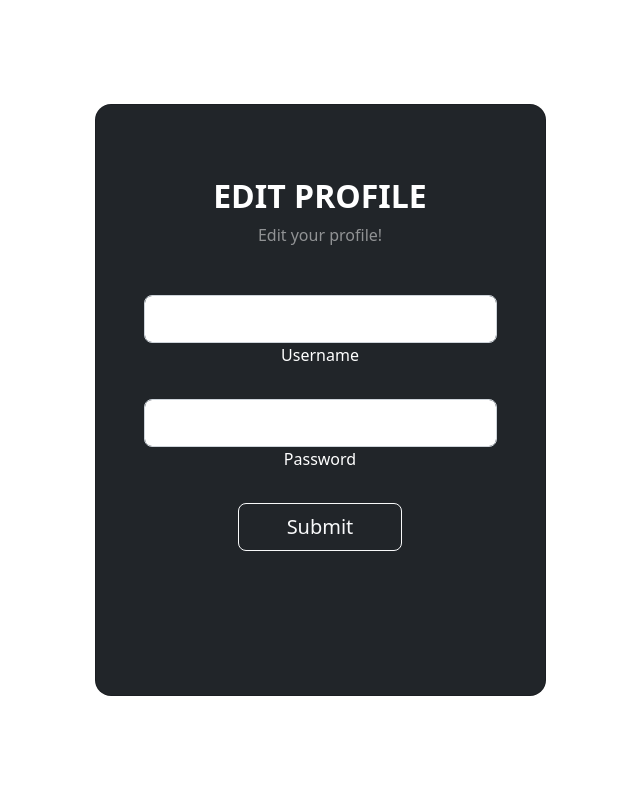
After one commit to RoidoCTB/Final-Project, a PHP site: page /edit.php in a window 1280 px wide. The commit adds this page. Shown: the whole page, without its empty margins (320-960 px from the left). Run offline with PHP 8.4, Linux system fonts and the light colour scheme; data that the repository does not hold is empty; some libraries are stand-ins or nearby versions.

Commit message:
added edit profile

```diff
--- /dev/null
+++ b/edit.php
@@ -0,0 +1,49 @@
+<!DOCTYPE html>
+<html lang="en">
+<head>
+    <meta charset="UTF-8">
+    <meta http-equiv="X-UA-Compatible" content="IE=edge">
+    <meta name="viewport" content="width=device-width, initial-scale=1.0">
+    <title>Login</title>
+    <link rel="stylesheet" href="https://cdn.jsdelivr.net/npm/bootstrap-icons@1.9.1/font/bootstrap-icons.css">
+    <link href="https://cdn.jsdelivr.net/npm/bootstrap@5.2.2/dist/css/bootstrap.min.css" rel="stylesheet" integrity="sha384-Zenh87qX5JnK2Jl0vWa8Ck2rdkQ2Bzep5IDxbcnCeuOxjzrPF/et3URy9Bv1WTRi" crossorigin="anonymous">
+    <script src="https://cdn.jsdelivr.net/npm/@popperjs/core@2.9.2/dist/umd/popper.min.js" integrity="sha384-IQsoLXl5PILFhosVNubq5LC7Qb9DXgDA9i+tQ8Zj3iwWAwPtgFTxbJ8NT4GN1R8p" crossorigin="anonymous"></script>
+<script src="https://cdn.jsdelivr.net/npm/bootstrap@5.0.2/dist/js/bootstrap.min.js" integrity="sha384-cVKIPhGWiC2Al4u+LWgxfKTRIcfu0JTxR+EQDz/bgldoEyl4H0zUF0QKbrJ0EcQF" crossorigin="anonymous"></script>
+</head>
+
+<body>
+      <section class="vh-100 gradient-custom">
+        <div class="container py-5 h-100">
+          <div class="row d-flex justify-content-center align-items-center h-100">
+            <div class="col-12 col-md-8 col-lg-6 col-xl-5">
+            <input type="hidden" name="student_id" value="<?php echo $student['id']; ?>">
+              <div class="card bg-dark text-white" style="border-radius: 1rem;">
+                <div class="card-body p-5 text-center">
+                  <div class="mb-md-5 mt-md-4 pb-5">
+                    <form action="code.php" method="post">
+                    <h2 class="fw-bold mb-2 text-uppercase">Edit Profile</h2>
+                    <p class="text-white-50 mb-5">Edit your profile!</p>
+                    <div class="form-outline form-white mb-4 text-center">
+                      <input type="text" id="typeUsernameX" name="username" class="form-control form-control-lg" required />
+                      <label class="form-label" for="typeEmailX">Username</label>
+                    </div>
+                    <div class="form-outline form-white mb-4 text-center">
+                      <input type="password" id="typePasswordX" name="password" class="form-control form-control-lg" required />
+                      <label class="form-label" for="typePasswordX">Password</label>
+                    </div>
+                    <input type="submit" value="Submit" name="" href="index.php" class="btn btn-outline-light btn-lg px-5">
+                    </form>
+                  </div>
+                  <div>
+                    </p>
+                  </div>
+                </div>
+              </div>
+            </div>
+          </div>
+        </div>
+      </section>
+
+
+</body>
+</html>
```
Also changed, not shown: code.php (+27 -0 lines), twitter-login.php (+5 -2 lines).
